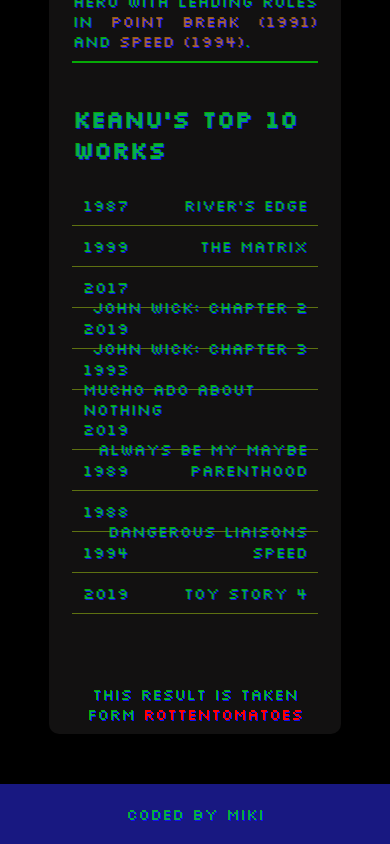
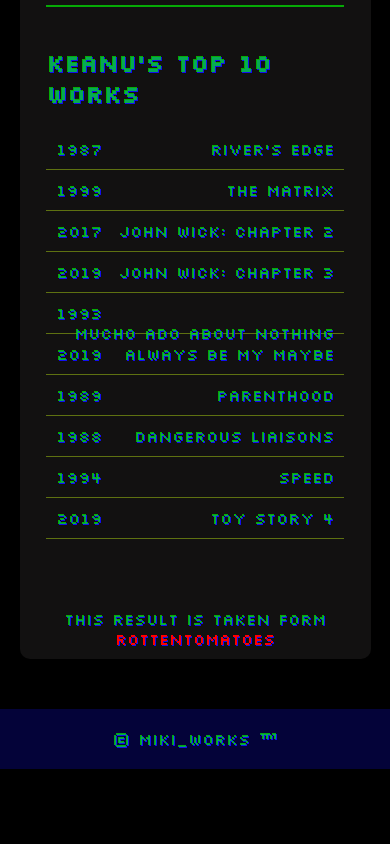
Before and after one commit to Moh2399/freeCodeCamp, a plain HTML site: page tributePage/index.html in a window 390 px wide. Shown: the part 1123-1967 px from the top of the page. After the commit the page ends 1892 px from the top, so only its background shows below. Drawn offline with Linux system fonts and the light colour scheme.

Commit message:
Some clutter removed in CSS, Now it's more responsive

```diff
--- a/tributePage/index.html
+++ b/tributePage/index.html
@@ -55,7 +55,7 @@
         </div>
     </main>
     <footer>
-        coded by MiKi
+        &copy; MiKi_Works &trade;
     </footer>
 </body>
 
--- a/tributePage/styles.css
+++ b/tributePage/styles.css
@@ -23,7 +23,7 @@
 }
 
 #main {
-    width: 75%;
+    width: 90%;
     margin: 50px auto;
     border-radius: 10px;
     padding: 10px;
@@ -100,6 +100,6 @@
 footer{
     width: 100%;
     text-align: center;
+    background-color: #130fee3d;
     padding: 20px;
-    background-color: #2323bbb0;
 }
```
